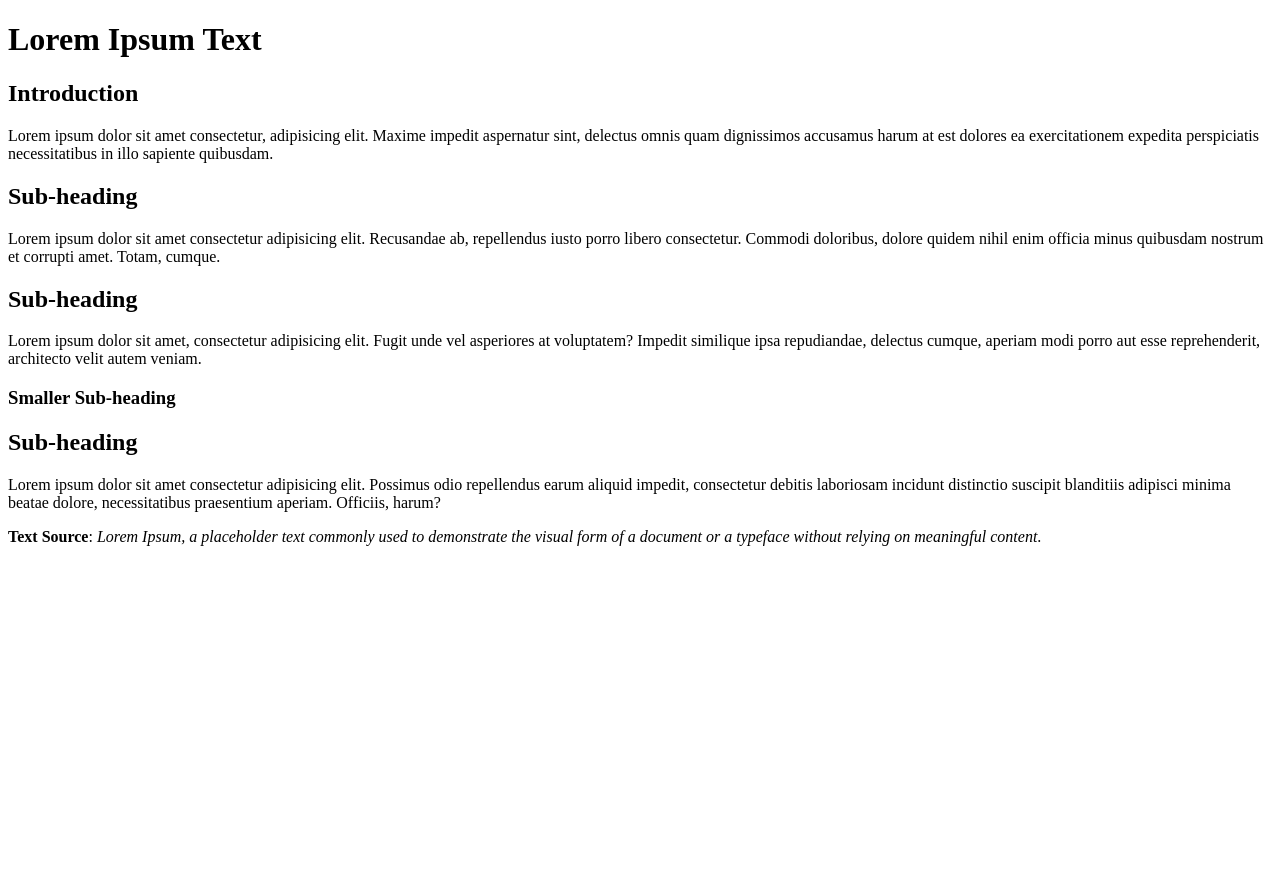
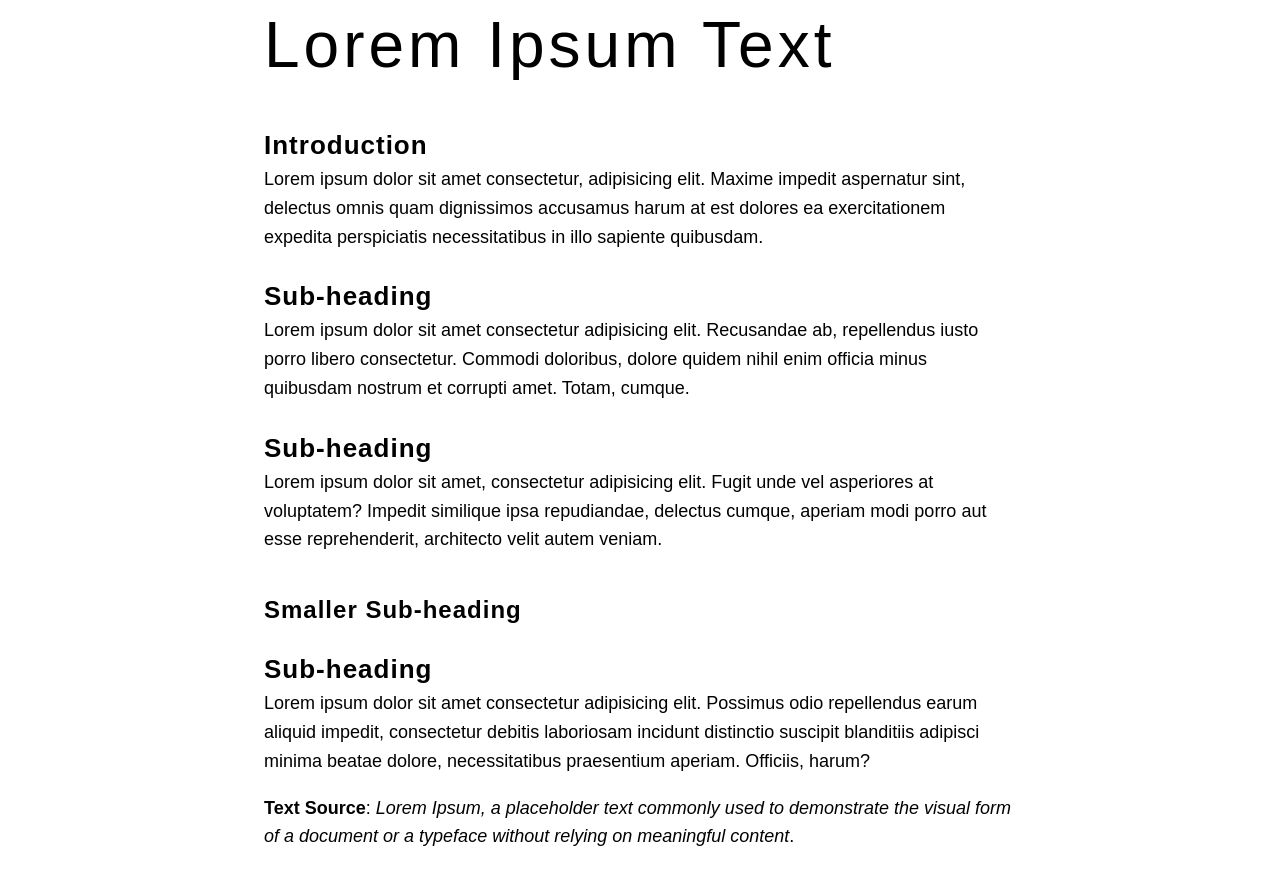
Before and after one commit to tuanesiqueira/tuanesiqueira.github.io, a plain HTML site: page page-4.html in a window 1280 px wide. Before the commit the page ends 800 px from the top, so only its background shows below. Drawn offline with Linux system fonts and the light colour scheme.

Commit message:
File Upload

```diff
--- a/page-4.html
+++ b/page-4.html
@@ -6,6 +6,7 @@
     <meta name="viewport" content="width=device-width, initial-scale=1.0">
     <title>Lorem Ipsum Text</title>
     <meta name="description" content="A basic web page containing some placeholder text created with Lorem Ipsum.">
+<link rel="stylesheet" href="style-4.css">
 </head>
 
 <body>
--- /dev/null
+++ b/style-1.css
@@ -0,0 +1,31 @@
+/* ==== PAGE WIDTH ==== */
+body {
+    padding-left: 20%;
+    padding-right: 20%
+ }
+
+h1 {
+    font-size: 84px;
+    text-align: center;
+   font-weight: normal;
+   letter-spacing: -2px;
+   margin-top: 0;
+   margin-bottom: 32px;
+}
+
+h2 {
+    font-size: 36px;
+    margin-bottom: 4px;
+}
+
+h3 {
+    font-size: 24px;
+    margin-bottom: 4px;
+}
+
+p {
+    font-size: 18px;
+    font-family: sans-serif;
+   line-height: 1.6;
+   margin-top: 0;
+}
--- /dev/null
+++ b/style-2.css
@@ -0,0 +1,34 @@
+/* ==== PAGE WIDTH ==== */
+body {
+    padding-left: 20%;
+    padding-right: 20%
+ }
+
+
+h1 {
+    font-size: 72px;
+    text-align: center;
+   letter-spacing: 4px;
+   font-family: sans-serif;;
+}
+
+h2 {
+    font-size: 30px;
+    margin-bottom: 64px;
+    font-family: sans-serif;
+   text-align: center;
+   line-height: 1.4;
+   text-transform: uppercase;
+   font-weight: normal;
+}
+
+h3 {
+    font-size: 32px;
+    margin-bottom: 4px;
+}
+
+p {
+    font-size: 22px;
+    margin-top: 0;
+    line-height: 1.6;
+}
--- /dev/null
+++ b/style-3.css
@@ -0,0 +1,27 @@
+/* ==== PAGE WIDTH ==== */
+body {
+    padding-left: 20%;
+    padding-right: 20%
+ }
+
+h1 {
+    font-size: 84px;
+    margin-bottom: 64px;
+    text-align: center;
+    font-weight: normal;
+    letter-spacing: 4px;
+}
+
+h2 {
+    font-size: 28px;
+    margin-bottom: 4px;
+    margin-top: 54px;
+    text-transform: uppercase;
+}
+
+p {
+    font-size: 20px;
+    margin-top: 0;
+    font-family: sans-serif;
+   line-height: 1.6;
+}
--- /dev/null
+++ b/style-4.css
@@ -0,0 +1,37 @@
+/* ==== PAGE WIDTH ==== */
+body {
+    padding-left: 20%;
+    padding-right: 20%
+ }
+
+h1 {
+    font-size: 64px;
+    margin-top: 0;
+    margin-bottom: 48px;
+    font-weight: normal;
+    letter-spacing: 4px;
+    font-family: sans-serif;
+}
+
+h2 {
+    font-size: 26px;
+    margin-top: 30px;
+    margin-bottom: 4px;
+    letter-spacing: 1px;
+    font-family: sans-serif;
+}
+
+h3 {
+    font-size: 24px;
+    margin-top: 42px;
+    margin-bottom: 4px;
+    letter-spacing: 1px;
+    font-family: sans-serif;
+}
+
+p {
+    font-size: 18px;
+    margin-top: 0;
+    line-height: 1.6;
+    font-family: sans-serif;
+}
```
Also changed, not shown: page-1.html (+1 -1 lines), page-2.html (+1 -1 lines), page-3.html (+1 -0 lines).
